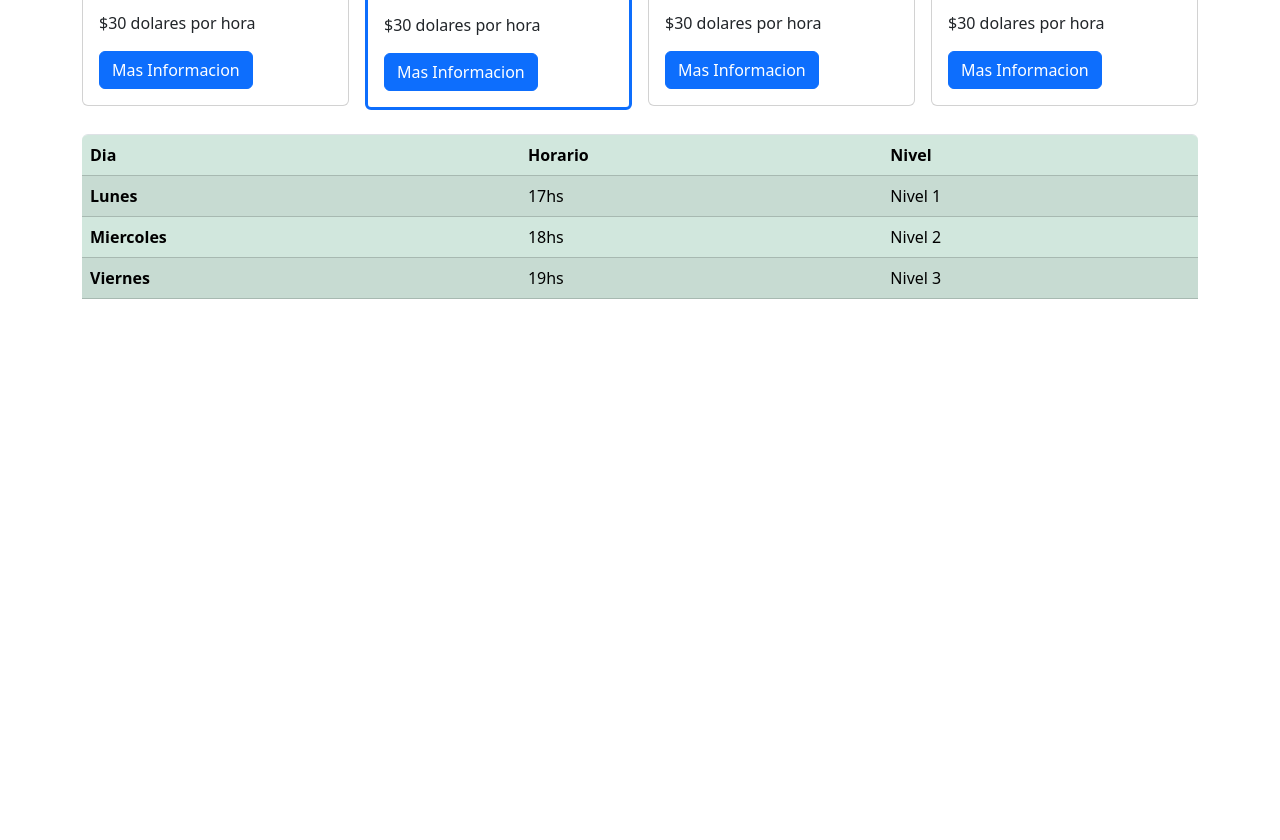
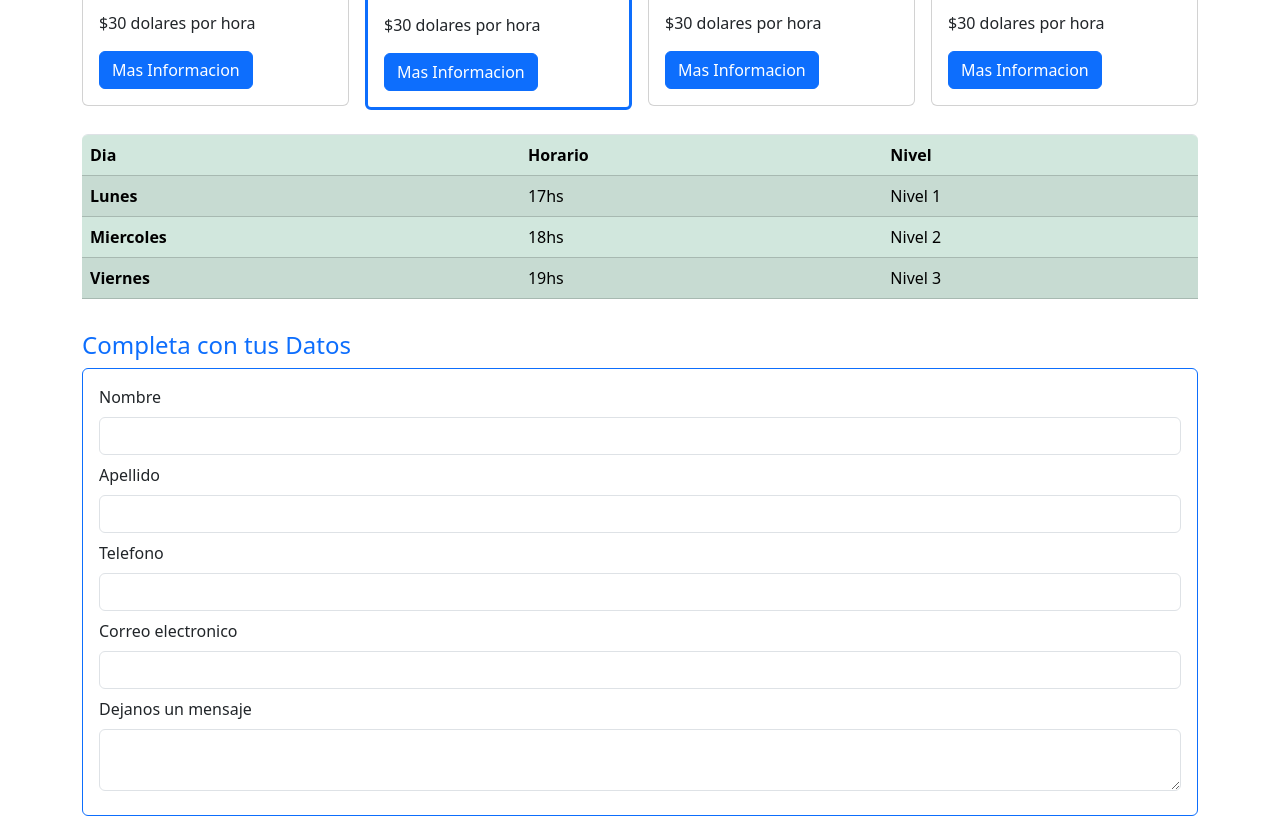
Before and after one commit to galguito/AcademiaAce, a plain HTML site: page index.html in a window 1280 px wide. Shown: the part 420-1260 px from the top of the page. Before the commit the page ends 800 px from the top, so only its background shows below. Drawn offline with nearby package versions, Linux system fonts and the light colour scheme.

Commit message:
Formulario

```diff
--- a/index.html
+++ b/index.html
@@ -105,8 +105,7 @@
                 </div>
             </div>
         </section>
-        <section class="row mt-3 mb-3">
-            <div class="col">
+        <section class=" mt-3 mb-3">
             <div class="table-responsive border-top rounded">
                 <table class="table table-striped table-success table-hover">
                     <thead>
@@ -135,10 +134,47 @@
                     </tbody>
                 </table>
             </div>
+
+        </section>
+        <section class="mb-4">
+            <h2 class="h4 text-primary">Completa con tus Datos</h2>
+            <form action="" class="border rounded border-primary p-3">
+                <div class="mb-2">
+                    <label for="nombre" class="form-label">
+                        Nombre
+                    </label>
+                    <input type="text" class="form-control" id="nombre" required pattern="^[a-zA-Z]{3,50}$">
                 </div>
+                <div class="mb-2">
+                    <label for="apellido" class="form-label">
+                        Apellido
+                    </label>
+                    <input type="text" class="form-control" id="apellido" required pattern="^[a-zA-Z]{3,100}$">
+                </div>
+                <div class="mb-2">
+                    <label for="tel" class="form-label">
+                        Telefono
+                    </label>
+                    <input type="text" class="form-control" id="tel" required pattern="^[0-9]{9}$">
+                </div>
+                <div class="mb-2">
+                    <label for="email" class="form-label">
+                        Correo electronico
+                    </label>
+                    <input type="email" class="form-control" id="tel" required>
+                </div>
+                <div class="mb-2">
+                    <label for="texto" class="form-label">
+                        Dejanos un mensaje
+                    </label>
+                    <textarea name="area" id="texto" class="form-control"></textarea>
+                </div>
+            </form>
         </section>
     </div>
+    <footer class="bg-dark text white text-center mt-3">
 
+    </footer>
 
 
 
```
Lines whose indentation alone changed are shown as unchanged.
